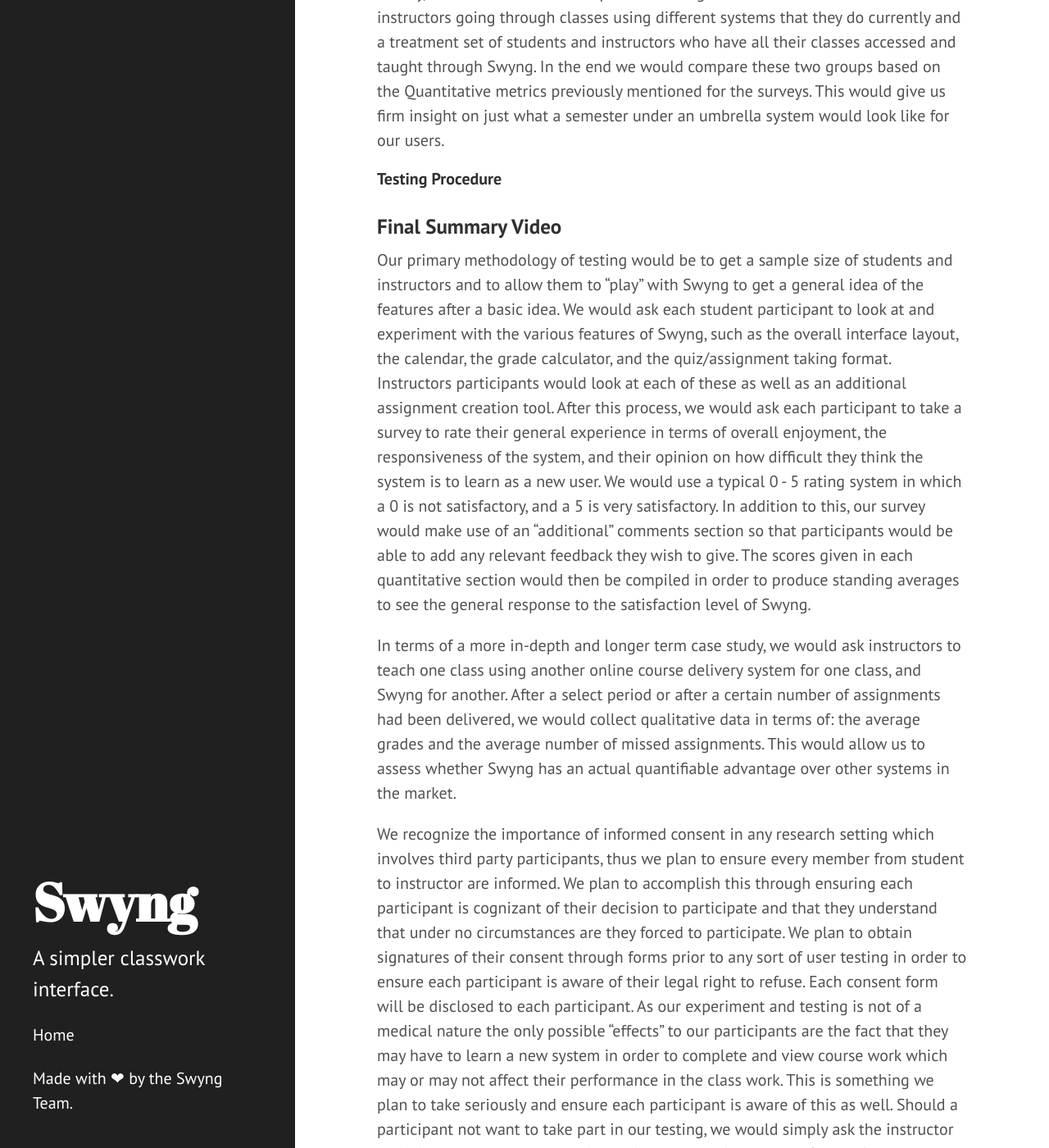
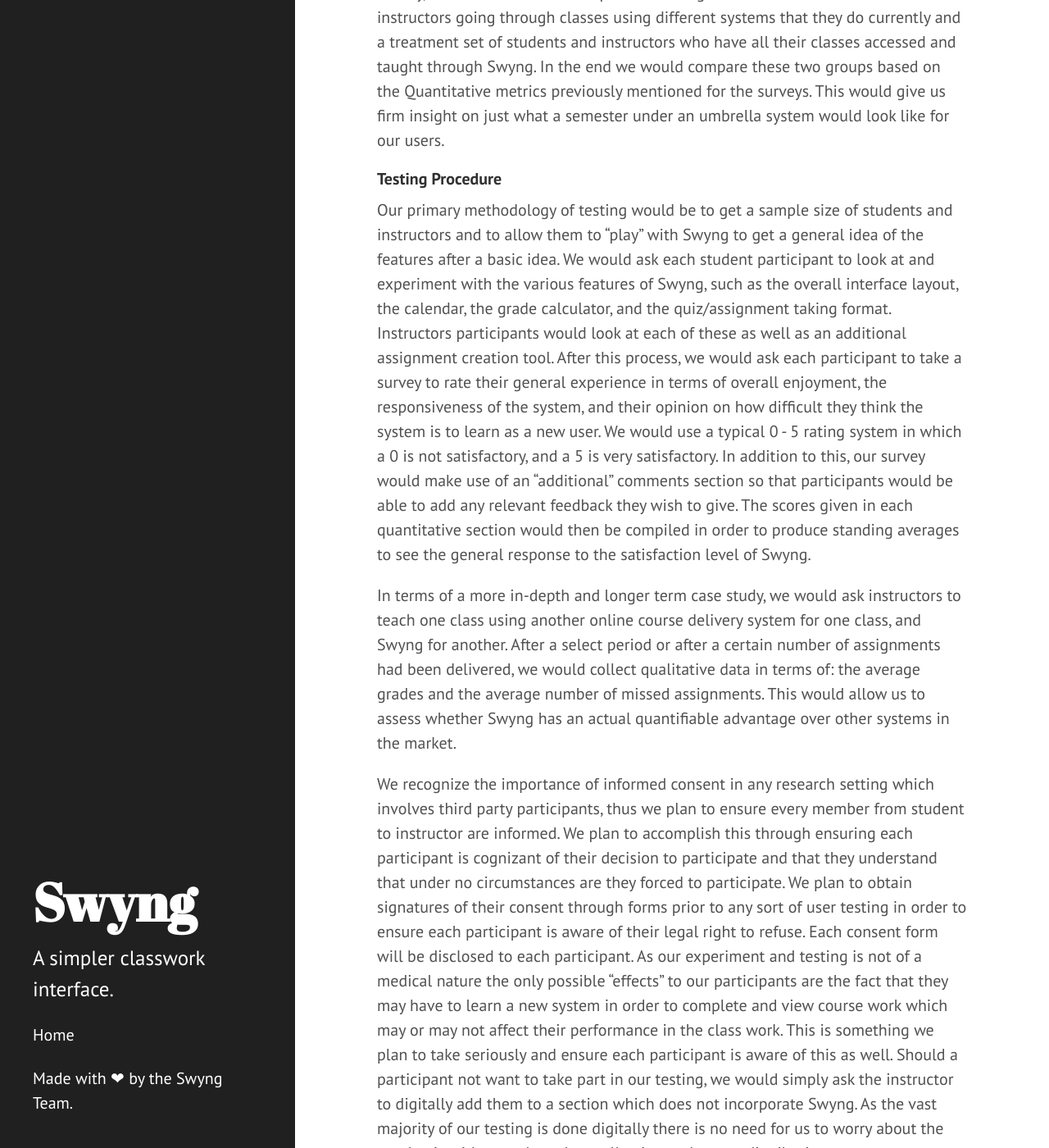
Before and after one commit to MediocreCode/4800TermProject, a Jekyll site: the page built from milestone4.md, in a window 1280 px wide and 1400 px high, scrolled down 1307 px. Shown: the whole window at 82% size. Built offline with Jekyll 4.4.1, drawn with Linux system fonts in a browser that asks for light colours.

Commit message:
procedure editing

```diff
--- a/milestone4.md
+++ b/milestone4.md
@@ -36,13 +36,13 @@
 
 #### Testing Procedure
 
-### Final Summary Video
-
 Our primary methodology of testing would be to get a sample size of students and instructors and to allow them to “play” with Swyng to get a general idea of the features after a basic idea. We would ask each student participant to look at and experiment with the various features of Swyng, such as the overall interface layout, the calendar, the grade calculator, and the quiz/assignment taking format. Instructors participants would look at each of these as well as an additional assignment creation tool. After this process, we would ask each participant to take a survey to rate their general experience in terms of overall enjoyment, the responsiveness of the system, and their opinion on how difficult they think the system is to learn as a new user. We would use a typical 0 - 5 rating system in which a 0 is not satisfactory, and a 5 is very satisfactory. In addition to this, our survey would make use of an “additional” comments section so that participants would be able to add any relevant feedback they wish to give. The scores given in each quantitative section would then be compiled in order to produce standing averages to see the general response to the satisfaction level of Swyng.
 
 In terms of a more in-depth and longer term case study, we would ask instructors to teach one class using another online course delivery system for one class, and Swyng for another. After a select period or after a certain number of assignments had been delivered, we would collect qualitative data in terms of: the average grades and the average number of missed assignments. This would allow us to assess whether Swyng has an actual quantifiable advantage over other systems in the market.
 
 We recognize the importance of informed consent in any research setting which involves third party participants, thus we plan to ensure every member from student to instructor are informed. We plan to accomplish this through ensuring each participant is cognizant of their decision to participate and that they understand that under no circumstances are they forced to participate. We plan to obtain signatures of their consent through forms prior to any sort of user testing in order to ensure each participant is aware of their legal right to refuse. Each consent form will be disclosed to each participant. As our experiment and testing is not of a medical nature the only possible “effects” to our participants are the fact that they may have to learn a new system in order to complete and view course work which may or may not affect their performance in the class work. This is something we plan to take seriously and ensure each participant is aware of this as well. Should a participant not want to take part in our testing, we would simply ask the instructor to digitally add them to a section which does not incorporate Swyng. As the vast majority of our testing is done digitally there is no need for us to worry about the pandemic with regards to data collecting and survey distribution.
+
+### Final Summary Video
 
 
 
```
